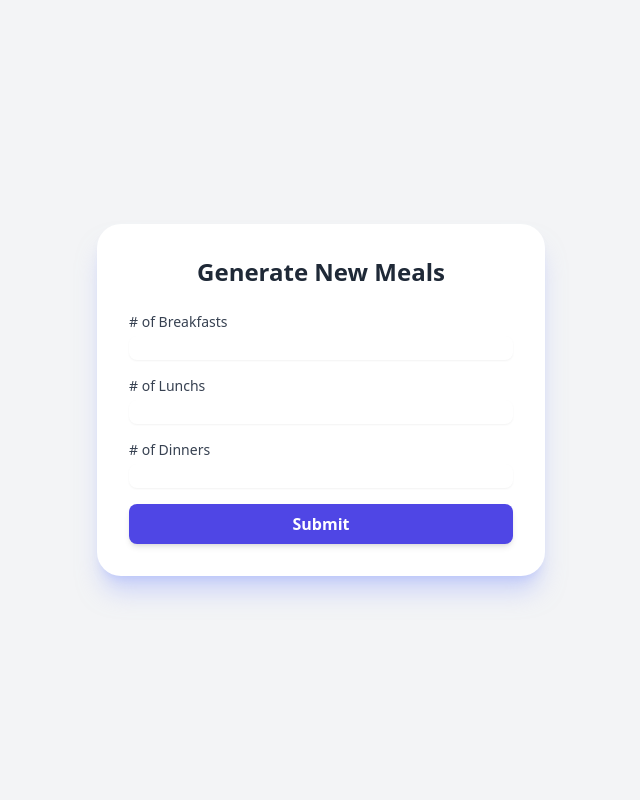
After one commit to willio4/DesignPortfolio, a Flask app: template testbuild_0.2/templates/mealGen.html in a window 1280 px wide. The commit adds this page. Shown: the whole page, without its empty margins (319-959 px from the left). Run offline with Flask 3, Linux system fonts and the light colour scheme; the template is opened without the code that fills it, so the values that code supplies are empty; some libraries are stand-ins or nearby versions.

Commit message:
added new html file

```diff
--- /dev/null
+++ b/testbuild_0.2/templates/mealGen.html
@@ -0,0 +1,57 @@
+<!DOCTYPE html>
+<html>
+<head>
+    <title>Flask Multi-Input Example</title>
+    <!-- Tailwind CSS CDN -->
+    <script src="https://cdn.tailwindcss.com"></script>
+</head>
+<body class="bg-gray-100 flex items-center justify-center min-h-screen">
+
+    <!-- Centered container -->
+    <div class="bg-white rounded-3xl shadow-xl shadow-indigo-300/50 p-8 w-full max-w-md">
+        <h1 class="text-2xl font-bold text-center mb-6 text-gray-800">
+            Generate New Meals
+        </h1>
+
+        <!-- Form -->
+        <form method="POST" class="space-y-4">
+            <div>
+                <label for="num1" class="block text-sm font-medium text-gray-700"># of Breakfasts</label>
+                <input type="number" name="num1" required
+                       class="mt-1 w-full rounded-lg border-black-900 shadow-sm focus:border-indigo-500 focus:ring-indigo-500">
+            </div>
+
+            <div>
+                <label for="num2" class="block text-sm font-medium text-gray-700"># of Lunchs</label>
+                <input type="number" name="num2" required
+                       class="mt-1 w-full rounded-lg border-gray-300 shadow-sm focus:border-indigo-500 focus:ring-indigo-500">
+            </div>
+
+            <div>
+                <label for="num3" class="block text-sm font-medium text-gray-700"># of Dinners</label>
+                <input type="number" name="num3" required
+                       class="mt-1 w-full rounded-lg border-gray-300 shadow-sm focus:border-indigo-500 focus:ring-indigo-500">
+            </div>
+
+            <button type="submit"
+                    class="w-full py-2 px-4 bg-indigo-600 text-white font-semibold rounded-lg shadow-md hover:bg-indigo-700">
+                Submit
+            </button>
+        </form>
+
+        <!-- Results -->
+        {% if result %}
+            {% if result.error %}
+                <p class="mt-4 text-red-500 text-center">{{ result.error }}</p>
+            {% else %}
+                <div class="mt-6 bg-indigo-50 rounded-lg p-4 text-center">
+                    <h2 class="text-lg font-semibold text-gray-800">Processed Results</h2>
+                    <p>Sum: {{ result.sum }}</p>
+                    <p>Product: {{ result.product }}</p>
+                </div>
+            {% endif %}
+        {% endif %}
+    </div>
+
+</body>
+</html>
```
Also changed, not shown: testbuild_0.2/templates/index.html (+13 -8 lines).
